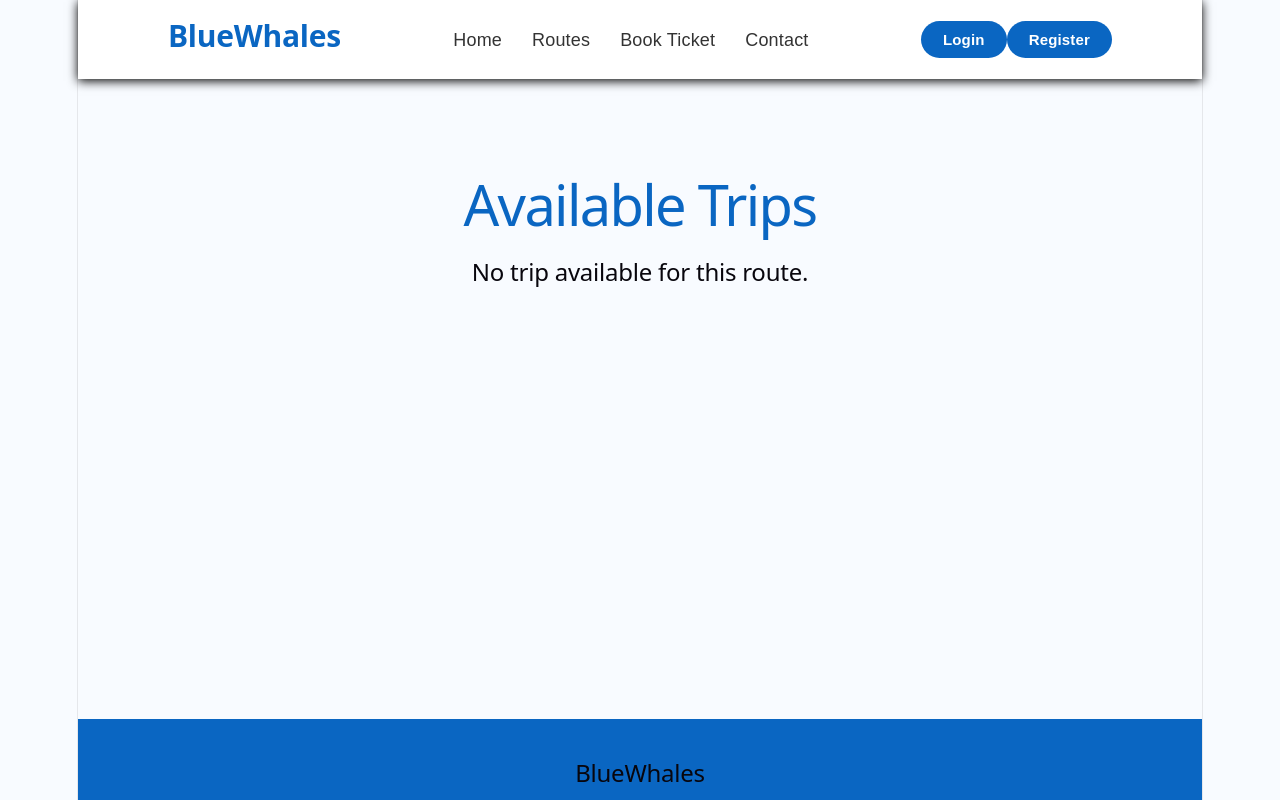
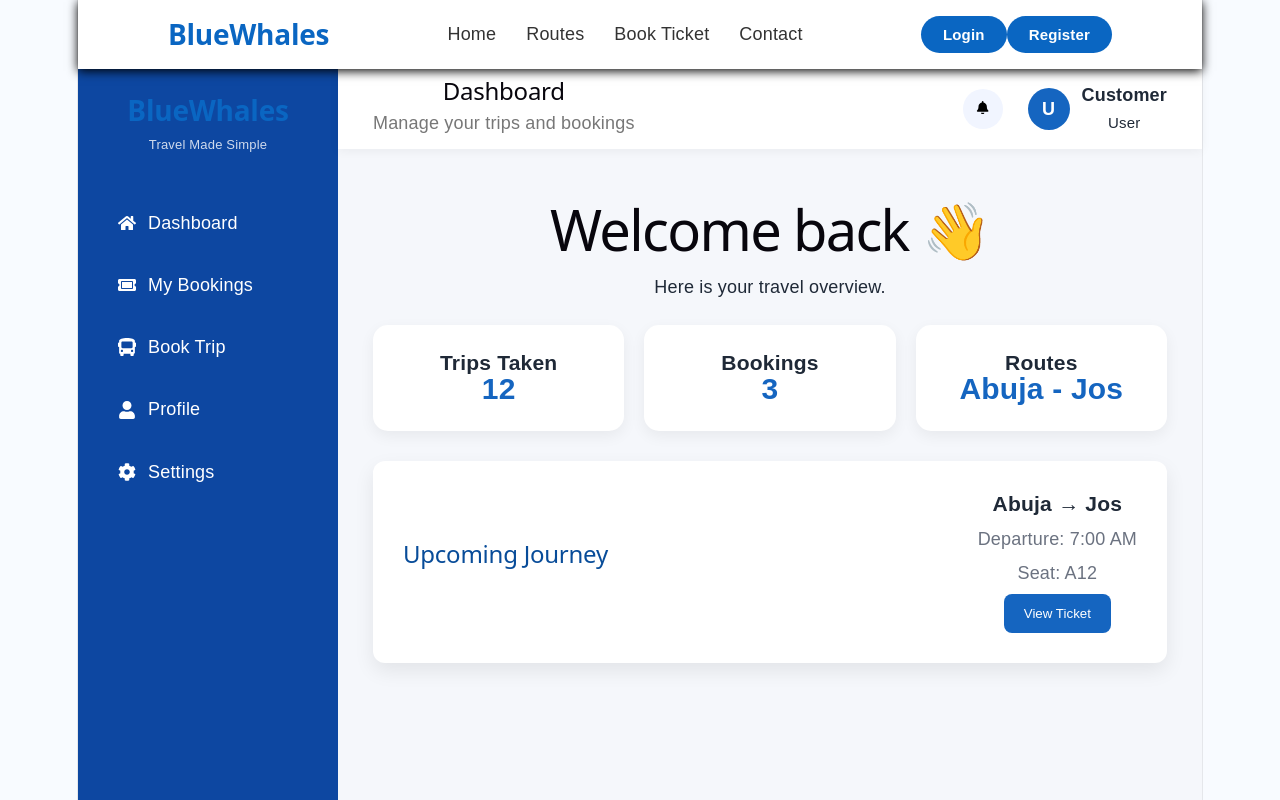
Before and after one commit to imanasseh03-ui/transport-booking, a React (Vite) app in the folder transport-booking-system/client/: page /book in a window 1280 px wide. Before the commit this address led to /search-results. Shown: the top 800 px of the page. Built offline with nearby package versions, Linux system fonts and the light colour scheme.

Commit message:
Implement dashboard layout with sidebar and topbar components, enhance user interface with travel overview and statistics

```diff
--- /dev/null
+++ b/transport-booking-system/client/src/components/dashboard/DashboardLayout.jsx
@@ -0,0 +1,35 @@
+import Sidebar from "./Sidebar";
+import Topbar from "./Topbar";
+import "../../styles/dashboard.css";
+
+
+function DashboardLayout({ children }) {
+
+    return (
+
+        <div className="dashboard-layout">
+
+            <Sidebar />
+
+
+            <main className="dashboard-main">
+
+                <Topbar />
+
+
+                <section className="dashboard-content">
+
+                    {children}
+
+                </section>
+
+
+            </main>
+
+        </div>
+
+    );
+}
+
+
+export default DashboardLayout;
--- /dev/null
+++ b/transport-booking-system/client/src/components/dashboard/Sidebar.jsx
@@ -0,0 +1,58 @@
+import {
+    FaHome,
+    FaBus,
+    FaTicketAlt,
+    FaUser,
+    FaCog,
+    FaSignOutAlt,
+} from "react-icons/fa";
+
+import { NavLink } from "react-router-dom";
+import { useAuth } from "../../context/useAuth";
+
+function Sidebar() {
+    const { logout } = useAuth();
+
+    return (
+        <aside className="sidebar">
+            <div className="logo">
+                <h2>BlueWhales</h2>
+                <p>Travel Made Simple</p>
+            </div>
+
+            <nav>
+                <NavLink to="/dashboard">
+                    <FaHome />
+                    <span>Dashboard</span>
+                </NavLink>
+
+                <NavLink to="/bookings">
+                    <FaTicketAlt />
+                    <span>My Bookings</span>
+                </NavLink>
+
+                <NavLink to="/booking">
+                    <FaBus />
+                    <span>Book Trip</span>
+                </NavLink>
+
+                <NavLink to="/profile">
+                    <FaUser />
+                    <span>Profile</span>
+                </NavLink>
+
+                <NavLink to="/settings">
+                    <FaCog />
+                    <span>Settings</span>
+                </NavLink>
+            </nav>
+
+            <button className="logout-btn" onClick={logout}>
+                <FaSignOutAlt />
+                Logout
+            </button>
+        </aside>
+    );
+}
+
+export default Sidebar;
--- /dev/null
+++ b/transport-booking-system/client/src/components/dashboard/Topbar.jsx
@@ -0,0 +1,63 @@
+import { FaBell } from "react-icons/fa";
+import { useAuth } from "../../context/useAuth";
+
+function Topbar() {
+    const { user } = useAuth();
+
+    return (
+        <header className="topbar">
+
+            <div>
+                <h2>
+                    Dashboard
+                </h2>
+
+                <p>
+                    Manage your trips and bookings
+                </p>
+            </div>
+
+
+            <div className="topbar-right">
+
+                <button className="notification">
+                    <FaBell />
+                </button>
+
+
+                <div className="user-info">
+
+                    <div className="avatar">
+                        {
+                            user?.full_name
+                            ?.charAt(0)
+                            ||
+                            "U"
+                        }
+                    </div>
+
+                    <div>
+                        <h4>
+                            {
+                                user?.full_name ||
+                                "Customer"
+                            }
+                        </h4>
+
+                        <small>
+                            {
+                                user?.role ||
+                                "User"
+                            }
+                        </small>
+                    </div>
+
+                </div>
+
+            </div>
+
+        </header>
+    );
+}
+
+export default Topbar;
--- a/transport-booking-system/client/src/pages/Booking.jsx
+++ b/transport-booking-system/client/src/pages/Booking.jsx
@@ -1,104 +1,104 @@
-import { useLocation, Navigate, useNavigate } from "react-router-dom";
-import { useState } from "react";
-import "./Booking.css";
+import DashboardLayout from "../components/dashboard/DashboardLayout";
 
-function Booking() {
-    const location = useLocation();
-      const navigate = useNavigate();
 
-    const selectedRoute = location.state?.route;
+function Dashboard() {
 
-    const [passenger, setPassenger] = useState({
-        fullName: "",
-        phone: "",
-        email: "",
-        passengers: 1,
-    });
+    return (
 
-    if (!selectedRoute) {
-        return <Navigate to="/search-results" replace />;
-    }
+        <DashboardLayout>
 
-    const handleChange = (e) => {
-        setPassenger({
-            ...passenger,
-            [e.target.name]: e.target.value,
-        });
-    };
+
+            <div className="welcome-section">
+
+                <h1>
+                    Welcome back 👋
+                </h1>
+
+                <p>
+                    Here is your travel overview.
+                </p>
+
+            </div>
 
 
 
-    const handleSubmit = (e) => {
-        e.preventDefault();
-
-        navigate("/booking-summary", {
-            state: {
-                route: selectedRoute,
-                passenger,
-            },
-        });
-
-        // Next step:
-        // Navigate to Booking Summary
-    };
+            <div className="stats-grid">
 
 
-    return (
-        <section className="booking-page">
+                <div className="stat-card">
+                    <h3>
+                        Trips Taken
+                    </h3>
 
-            <h1>Passenger Details</h1>
+                    <strong>
+                        12
+                    </strong>
+                </div>
 
-            <div className="booking-card">
 
-                <h2>
-                    {selectedRoute.from} → {selectedRoute.to}
-                </h2>
 
-                <p>Departure: {selectedRoute.departure}</p>
+                <div className="stat-card">
+                    <h3>
+                        Bookings
+                    </h3>
 
-                <p>Bus: {selectedRoute.bus}</p>
+                    <strong>
+                        3
+                    </strong>
+                </div>
 
-                <p>Price: ₦{selectedRoute.price.toLocaleString()}</p>
 
-                <form onSubmit={handleSubmit}>
 
-                    <input
-                        type="text"
-                        name="fullName"
-                        placeholder="Full Name"
-                        value={passenger.fullName}
-                        onChange={handleChange}
-                        required
-                    />
+                <div className="stat-card">
+                    <h3>
+                        Routes
+                    </h3>
 
-                    <input
-                        type="tel"
-                        name="phone"
-                        placeholder="Phone Number"
-                        value={passenger.phone}
-                        onChange={handleChange}
-                        required
-                    />
+                    <strong>
+                        Abuja - Jos
+                    </strong>
+                </div>
 
-                    <input
-                        type="email"
-                        name="email"
-                        placeholder="Email Address"
-                        value={passenger.email}
-                        onChange={handleChange}
-                        required
-                    />
-
-                    <button type="submit">
-                        Continue
-                    </button>
-
-                </form>
 
             </div>
 
-        </section>
+
+
+            <div className="trip-card">
+
+                <h2>
+                    Upcoming Journey
+                </h2>
+
+
+                <div>
+
+                    <h3>
+                        Abuja → Jos
+                    </h3>
+
+                    <p>
+                        Departure: 7:00 AM
+                    </p>
+
+                    <p>
+                        Seat: A12
+                    </p>
+
+                    <button>
+                        View Ticket
+                    </button>
+
+                </div>
+
+
+            </div>
+
+
+        </DashboardLayout>
+
     );
 }
 
-export default Booking;
+
+export default Dashboard;
--- a/transport-booking-system/client/src/pages/Dashboard.jsx
+++ b/transport-booking-system/client/src/pages/Dashboard.jsx
@@ -1,30 +1,42 @@
-import { useAuth } from "../context/useAuth";
+import DashboardLayout from "../components/dashboard/DashboardLayout";
 
 function Dashboard() {
-    const { user } = useAuth();
+    return (
+        <DashboardLayout>
+            <div className="welcome-section">
+                <h1>Welcome back 👋</h1>
+                <p>Here is your travel overview.</p>
+            </div>
 
-    return (
-        <div style={{ padding: "40px" }}>
-            <h1>
-                Welcome {user?.fullName || "Customer"} 👋
-            </h1>
+            <div className="stats-grid">
+                <div className="stat-card">
+                    <h3>Trips Taken</h3>
+                    <strong>12</strong>
+                </div>
 
-            <h3>Your next trip</h3>
+                <div className="stat-card">
+                    <h3>Bookings</h3>
+                    <strong>3</strong>
+                </div>
 
-            <div
-                style={{
-                    background: "#fff",
-                    padding: "20px",
-                    borderRadius: "10px",
-                    marginTop: "20px",
-                    boxShadow: "0 5px 15px rgba(0,0,0,.1)",
-                }}
-            >
-                <p>Abuja → Jos</p>
-                <p>Departure: 7:00 AM</p>
-                <p>Seat: A12</p>
+                <div className="stat-card">
+                    <h3>Routes</h3>
+                    <strong>Abuja ↔ Jos</strong>
+                </div>
             </div>
-        </div>
+
+            <div className="trip-card">
+                <h2>Upcoming Journey</h2>
+
+                <div>
+                    <h3>Abuja → Jos</h3>
+                    <p>Departure: 7:00 AM</p>
+                    <p>Seat: A12</p>
+
+                    <button>View Ticket</button>
+                </div>
+            </div>
+        </DashboardLayout>
     );
 }
 
--- /dev/null
+++ b/transport-booking-system/client/src/styles/dashboard.css
@@ -0,0 +1,302 @@
+/* Dashboard Layout */
+
+.dashboard-layout {
+    display: flex;
+    min-height: 100vh;
+    background: #f5f7fb;
+}
+
+
+/* Sidebar */
+
+.sidebar {
+    width: 260px;
+    background: #0d47a1;
+    color: white;
+    padding: 25px;
+    display: flex;
+    flex-direction: column;
+}
+
+
+.logo h2 {
+    margin: 0;
+    font-size: 28px;
+}
+
+
+.logo p {
+    font-size: 13px;
+    opacity: .8;
+    margin-top: 5px;
+}
+
+
+
+.sidebar nav {
+    margin-top: 40px;
+    display: flex;
+    flex-direction: column;
+    gap: 12px;
+}
+
+
+
+.sidebar nav a {
+
+    color: white;
+    text-decoration: none;
+
+    padding: 12px 15px;
+
+    border-radius: 8px;
+
+    display: flex;
+
+    align-items: center;
+
+    gap: 12px;
+
+    transition: .3s;
+
+}
+
+
+
+.sidebar nav a:hover,
+.sidebar nav a.active {
+
+    background: rgba(255,255,255,.15);
+
+}
+
+
+
+.logout-btn {
+
+    margin-top: auto;
+
+    background: white;
+
+    color: #0d47a1;
+
+    border: none;
+
+    padding: 12px;
+
+    border-radius: 8px;
+
+    cursor: pointer;
+
+    display: flex;
+
+    gap: 10px;
+
+    align-items: center;
+
+    justify-content: center;
+
+}
+
+
+/* Main Content */
+
+.dashboard-main {
+
+    flex: 1;
+
+}
+
+
+
+/* Topbar */
+
+
+.topbar {
+
+    height: 80px;
+
+    background: white;
+
+    display: flex;
+
+    justify-content: space-between;
+
+    align-items: center;
+
+    padding: 0 35px;
+
+    box-shadow: 0 2px 10px rgba(0,0,0,.05);
+
+}
+
+
+
+.topbar h2 {
+
+    margin: 0;
+
+}
+
+
+
+.topbar p {
+
+    margin: 5px 0;
+
+    color: #777;
+
+}
+
+
+
+.topbar-right {
+
+    display: flex;
+
+    align-items: center;
+
+    gap: 25px;
+
+}
+
+
+
+.notification {
+
+    border: none;
+
+    background: #f1f5ff;
+
+    width: 40px;
+
+    height: 40px;
+
+    border-radius: 50%;
+
+    cursor: pointer;
+
+}
+
+
+
+.user-info {
+
+    display: flex;
+
+    align-items: center;
+
+    gap: 12px;
+
+}
+
+
+
+.avatar {
+
+    width: 42px;
+
+    height: 42px;
+
+    border-radius: 50%;
+
+    background: #1565c0;
+
+    color: white;
+
+    display: flex;
+
+    justify-content: center;
+
+    align-items: center;
+
+    font-weight: bold;
+
+}
+
+
+
+/* Content */
+
+
+.dashboard-content {
+
+    padding: 35px;
+
+}
+
+
+/* Stats */
+
+.stats-grid {
+
+    display: grid;
+
+    grid-template-columns: repeat(3,1fr);
+
+    gap: 20px;
+
+    margin-top: 25px;
+
+}
+
+
+
+.stat-card {
+
+    background: white;
+
+    padding: 25px;
+
+    border-radius: 15px;
+
+    box-shadow: 0 5px 15px rgba(0,0,0,.06);
+
+}
+
+
+
+.stat-card strong {
+
+    font-size: 30px;
+
+    color: #1565c0;
+
+}
+
+
+
+/* Trip Card */
+
+
+.trip-card {
+
+    background: white;
+
+    margin-top: 30px;
+
+    padding: 30px;
+
+    border-radius: 15px;
+
+    box-shadow: 0 5px 15px rgba(0,0,0,.06);
+
+}
+
+
+
+.trip-card button {
+
+    background: #1565c0;
+
+    color: white;
+
+    border: none;
+
+    padding: 12px 20px;
+
+    border-radius: 8px;
+
+    cursor: pointer;
+
+}
```
